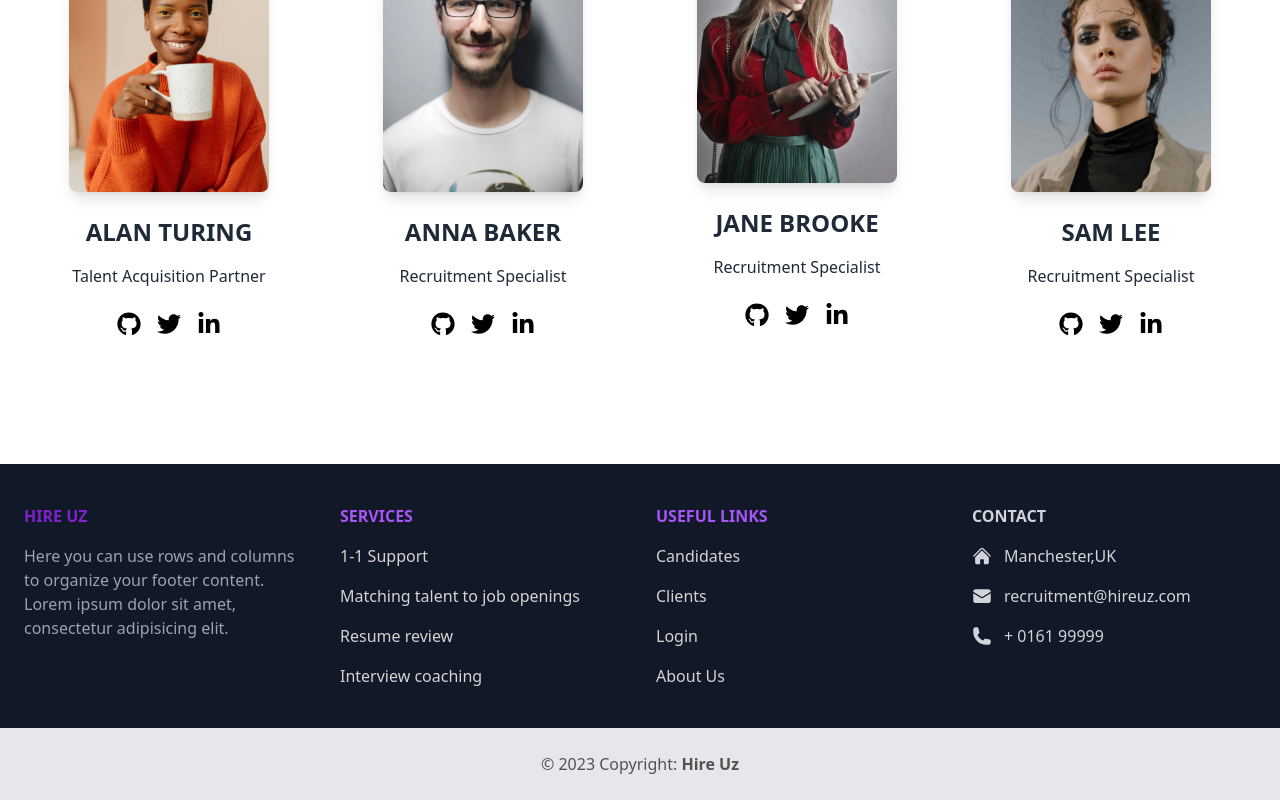
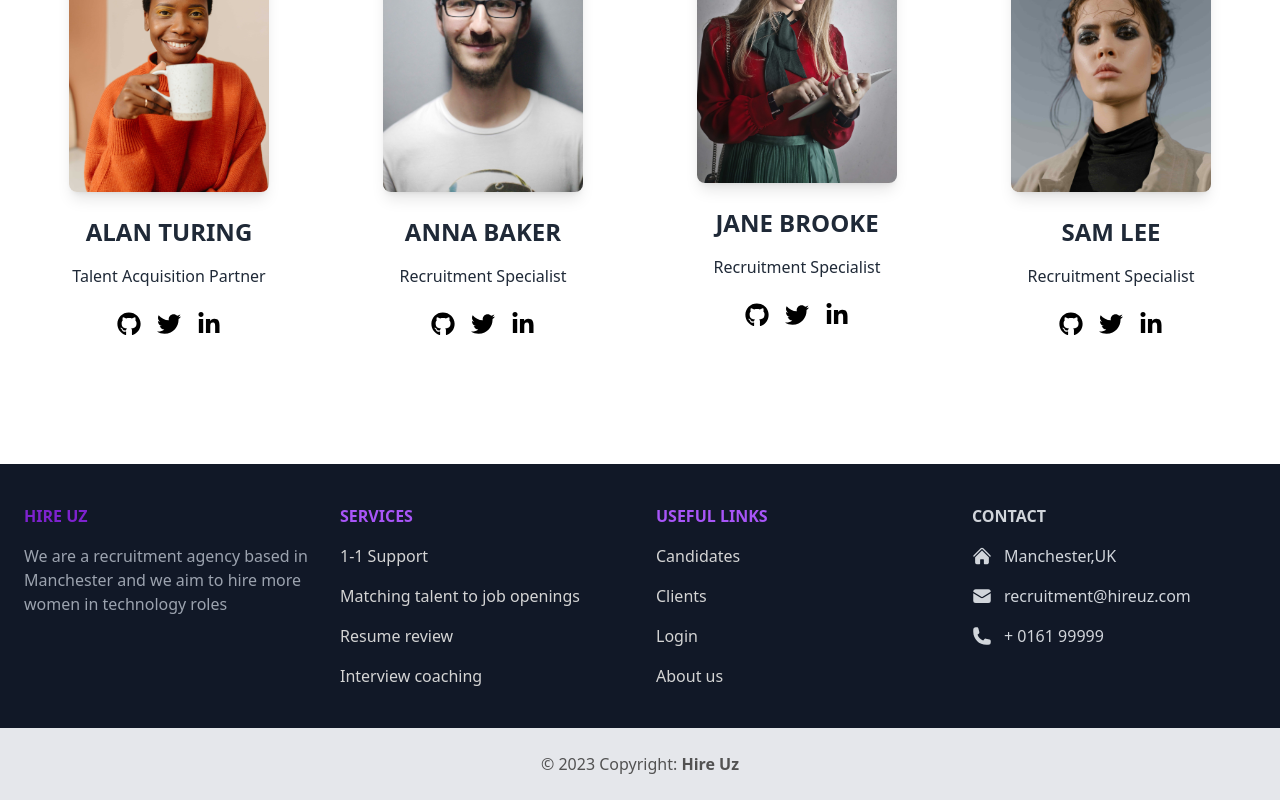
Before and after one commit to uzma981/HireUz, a React (Vite) app: page /about in a window 1280 px wide. Shown: the part 924-1724 px from the top of the page. Built offline with nearby package versions, Linux system fonts and the light colour scheme; no server answers; what @shrutibalasa/tailwind-grid-auto-fit would draw is missing.

Commit message:
refactored footer with links

```diff
--- a/src/components/Footer.jsx
+++ b/src/components/Footer.jsx
@@ -1,5 +1,5 @@
 import React from 'react';
-
+import { Link } from 'react-router-dom';
 export default function Footer() {
   return (
     <div>
@@ -12,9 +12,7 @@ export default function Footer() {
                 HIRE UZ
               </h6>
               <p className="">
-                Here you can use rows and columns to organize your footer
-                content. Lorem ipsum dolor sit amet, consectetur adipisicing
-                elit.
+                We are a recruitment agency based in Manchester and we aim to hire more women in technology roles
               </p>
             </div>
             <div className="">
@@ -47,24 +45,25 @@ export default function Footer() {
                 Useful links
               </h6>
               <p className="mb-4">
-                <a href="#!" className="text-neutral-300 ">
+
+                <Link to="/candidates" className="text-neutral-300">
                   Candidates
-                </a>
+                </Link>
               </p>
               <p className="mb-4">
-                <a href="#!" className="text-neutral-300 ">
+                <Link to="/clients" className="text-neutral-300">
                   Clients
-                </a>
+                </Link>
               </p>
               <p className="mb-4">
-                <a href="#!" className="text-neutral-300 ">
+                <Link to="/login" className="text-neutral-300">
                   Login
-                </a>
+                </Link>
               </p>
               <p>
-                <a href="#!" className="text-neutral-300 ">
-                  About Us
-                </a>
+                <Link to="/about" className="text-neutral-300">
+                  About us
+                </Link>
               </p>
             </div>
             <div className="text-gray-300">
```
